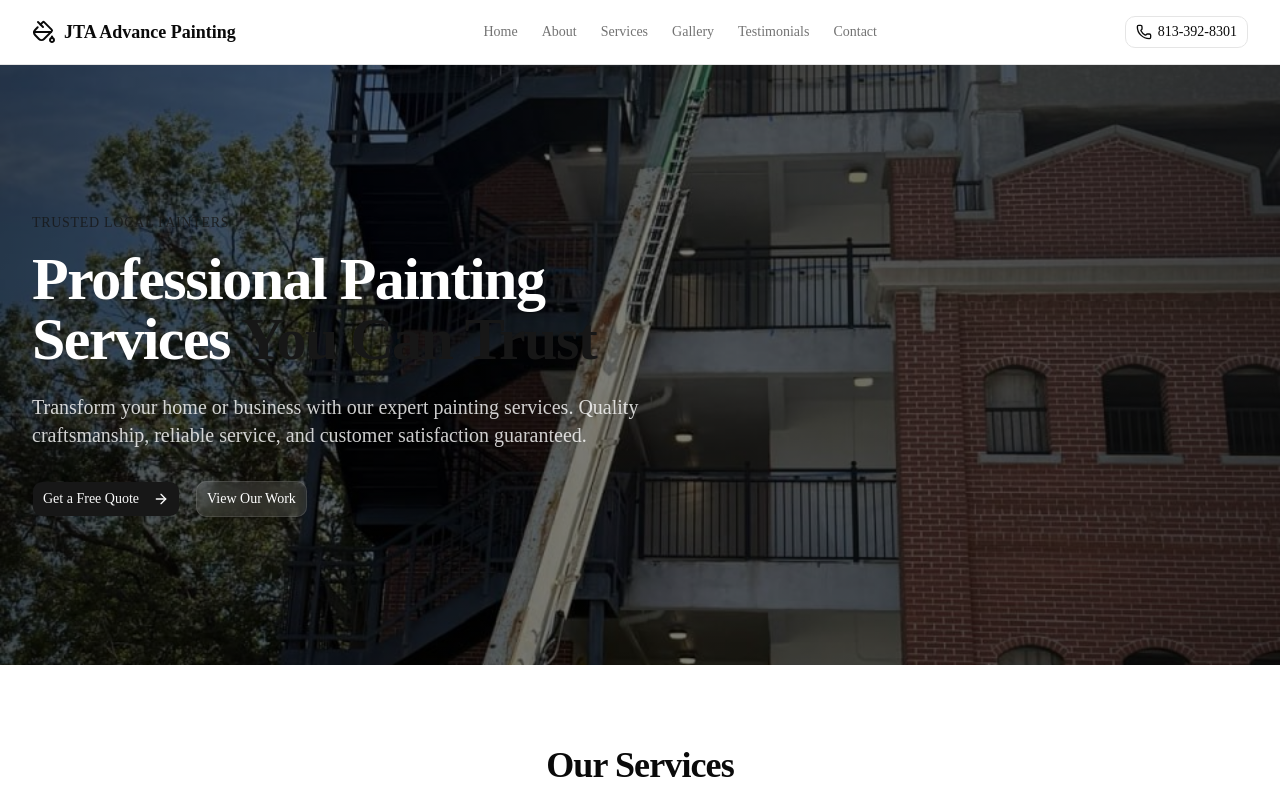
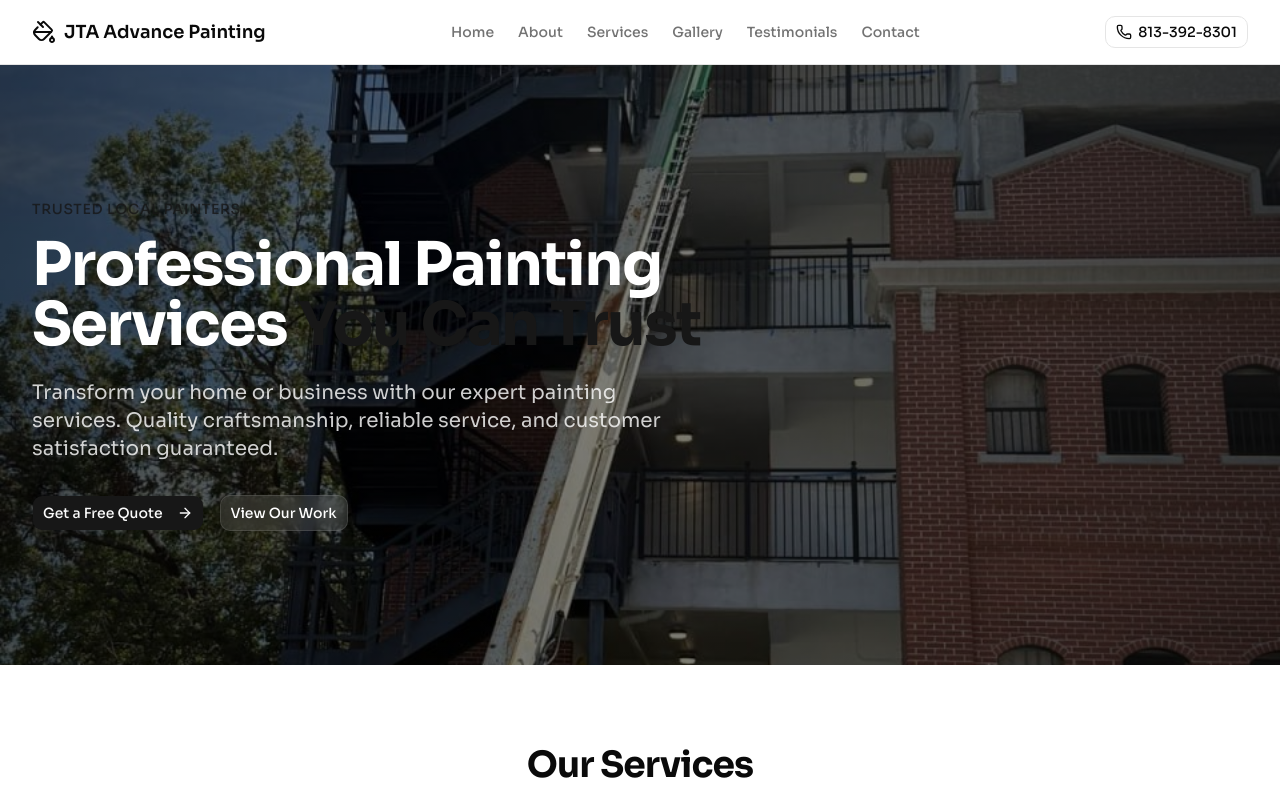
Before and after one commit to ReactionLabs/jta-advance-painting, a Next.js app: page / in a window 1280 px wide. Shown: the top 800 px of the page. Built offline with nearby package versions, Linux system fonts and the light colour scheme.

Commit message:
chore: swap Geist for Sora font across site

```diff
--- a/app/globals.css
+++ b/app/globals.css
@@ -8,7 +8,7 @@
   --color-background: var(--background);
   --color-foreground: var(--foreground);
   --font-sans: var(--font-sans);
-  --font-mono: var(--font-geist-mono);
+  --font-mono: ui-monospace, monospace;
   --font-heading: var(--font-sans);
   --color-sidebar-ring: var(--sidebar-ring);
   --color-sidebar-border: var(--sidebar-border);
--- a/app/layout.tsx
+++ b/app/layout.tsx
@@ -1,19 +1,15 @@
 import type { Metadata } from "next";
-import { Geist, Geist_Mono } from "next/font/google";
+import { Sora } from "next/font/google";
 import Script from "next/script";
 import "./globals.css";
 
 import { Navbar } from "@/components/Layout/Navbar";
 import { Footer } from "@/components/Layout/Footer";
 
-const geistSans = Geist({
-  variable: "--font-geist-sans",
+const sora = Sora({
+  variable: "--font-sans",
   subsets: ["latin"],
-});
-
-const geistMono = Geist_Mono({
-  variable: "--font-geist-mono",
-  subsets: ["latin"],
+  weight: ["300", "400", "500", "600", "700", "800"],
 });
 
 export const metadata: Metadata = {
@@ -162,7 +158,7 @@ export default function RootLayout({
         />
       </head>
       <body
-        className={`${geistSans.variable} ${geistMono.variable} flex min-h-full flex-col antialiased`}
+        className={`${sora.variable} flex min-h-full flex-col antialiased font-sans`}
       >
         <Navbar />
         <main className="flex-1">{children}</main>
```
